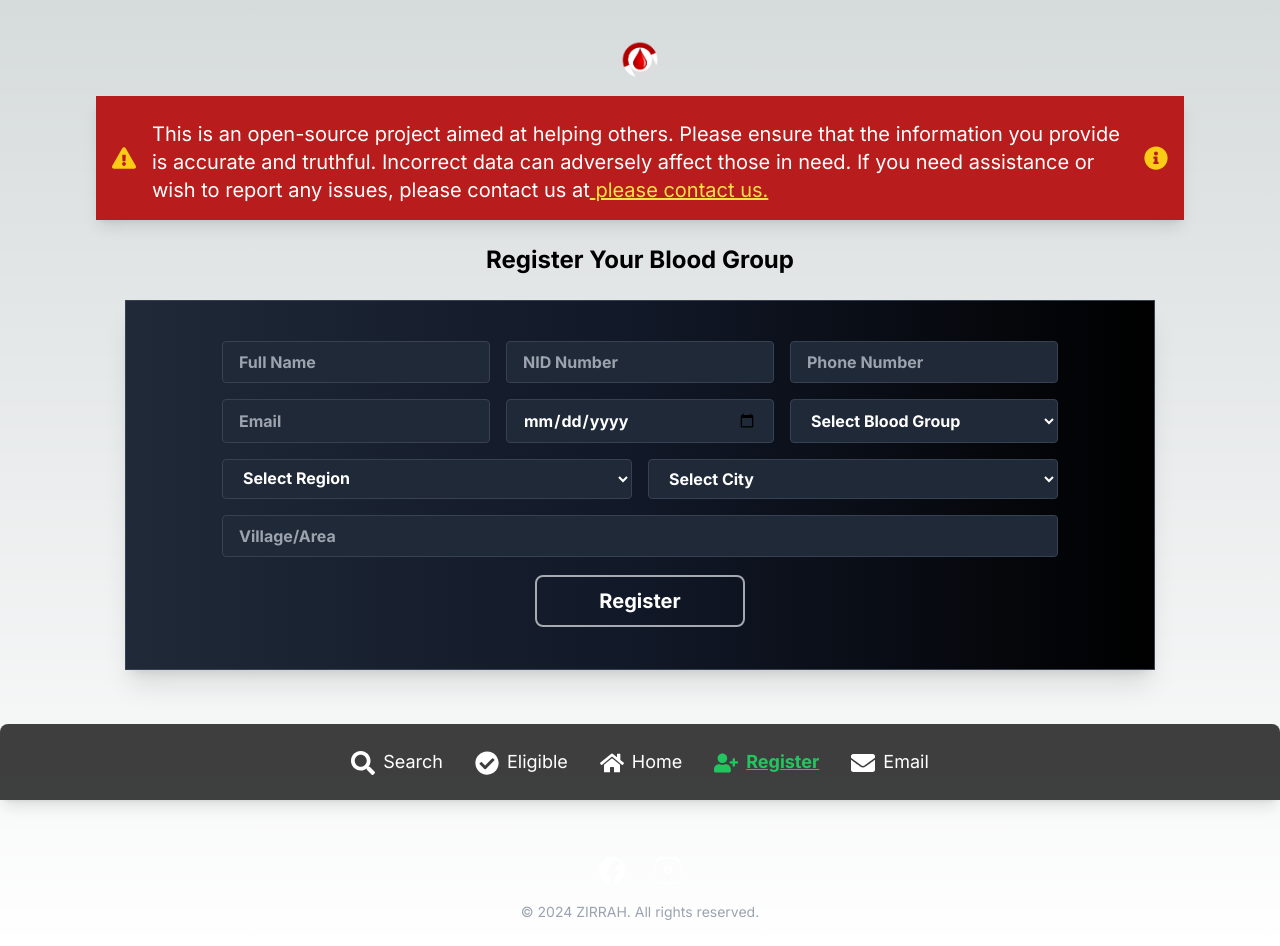
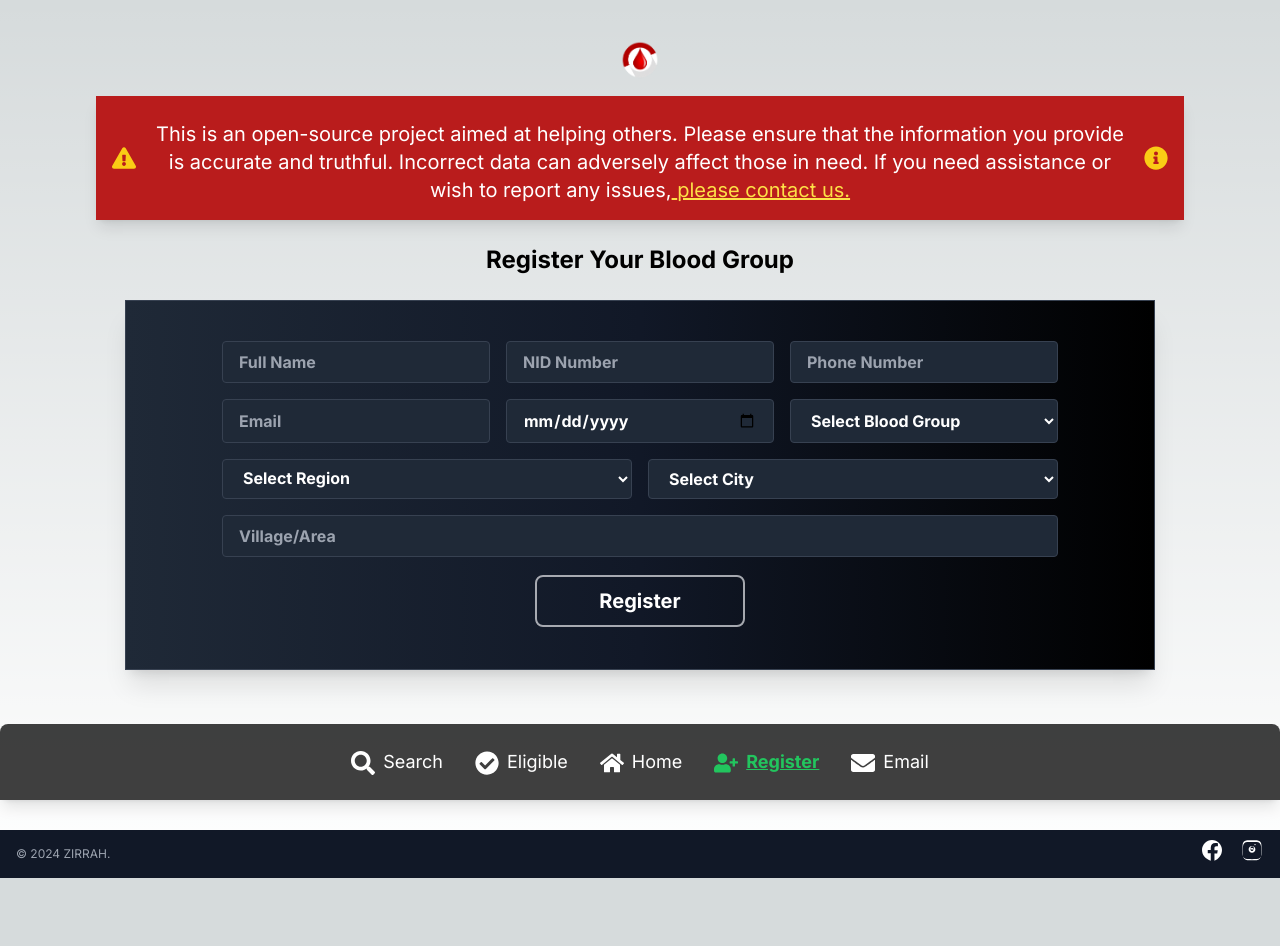
Before and after one commit to raselrzl/zirrah-bloodGroup, a Next.js app: page /register in a window 1280 px wide. After the commit the page ends 878 px from the top, so only its background shows below. Built offline with nearby package versions, Linux system fonts and the light colour scheme.

Commit message:
fixed navigation

```diff
--- a/app/register/page.tsx
+++ b/app/register/page.tsx
@@ -222,11 +222,11 @@ const [errors, setErrors] = useState<Errors>({});
       <div className="bg-red-700 text-white p-4 shadow-lg flex items-center space-x-4">
         <FaExclamationTriangle className="text-2xl text-yellow-400" />
         <div className="flex-1">
-          <p className="mt-2 text-xs md:text-xl">
+          <p className="mt-2 text-xs text-center md:text-xl">
             This is an open-source project aimed at helping others. Please
             ensure that the information you provide is accurate and truthful.
             Incorrect data can adversely affect those in need. If you need
-            assistance or wish to report any issues, please contact us at
+            assistance or wish to report any issues,
             <a
               href="mailto:raselz.se@gmail.com"
               className="underline text-yellow-300"
--- a/components/Footer.tsx
+++ b/components/Footer.tsx
@@ -2,17 +2,21 @@ import React from "react";
 
 const Footer = () => {
   return (
-    <footer className=" text-white py-6">
-      <div className="max-w-screen-xl mx-auto px-4">
-        <div className="flex justify-center mb-4">
+    <footer className="relative bg-gray-900 py-6 text-white">
+      <div className="absolute bottom-4 left-4">
+        <p className="text-gray-400 text-xs">
+          © 2024 ZIRRAH.
+        </p>
+      </div>
+      <div className="absolute bottom-4 right-4 flex space-x-4">
         <a
           href="https://www.facebook.com/rasel6041"
           target="_blank"
           rel="noopener noreferrer"
-            className="text-white hover:text-gray-300 mx-3"
+          className="text-white hover:text-gray-300"
         >
           <svg
-              className="w-8 h-8"
+            className="w-6 h-6"
             fill="currentColor"
             viewBox="0 0 24 24"
             xmlns="http://www.w3.org/2000/svg"
@@ -24,10 +28,10 @@ const Footer = () => {
           href="https://instagram.com"
           target="_blank"
           rel="noopener noreferrer"
-            className="text-white hover:text-gray-300 mx-3"
+          className="text-white hover:text-gray-300"
         >
           <svg
-              className="w-8 h-8"
+            className="w-6 h-6"
             fill="currentColor"
             viewBox="0 0 24 24"
             xmlns="http://www.w3.org/2000/svg"
@@ -36,10 +40,6 @@ const Footer = () => {
           </svg>
         </a>
       </div>
-        <p className="text-center text-gray-400 text-sm">
-          © 2024 ZIRRAH. All rights reserved.
-        </p>
-      </div>
     </footer>
   );
 };
```
Lines whose indentation alone changed are shown as unchanged.
